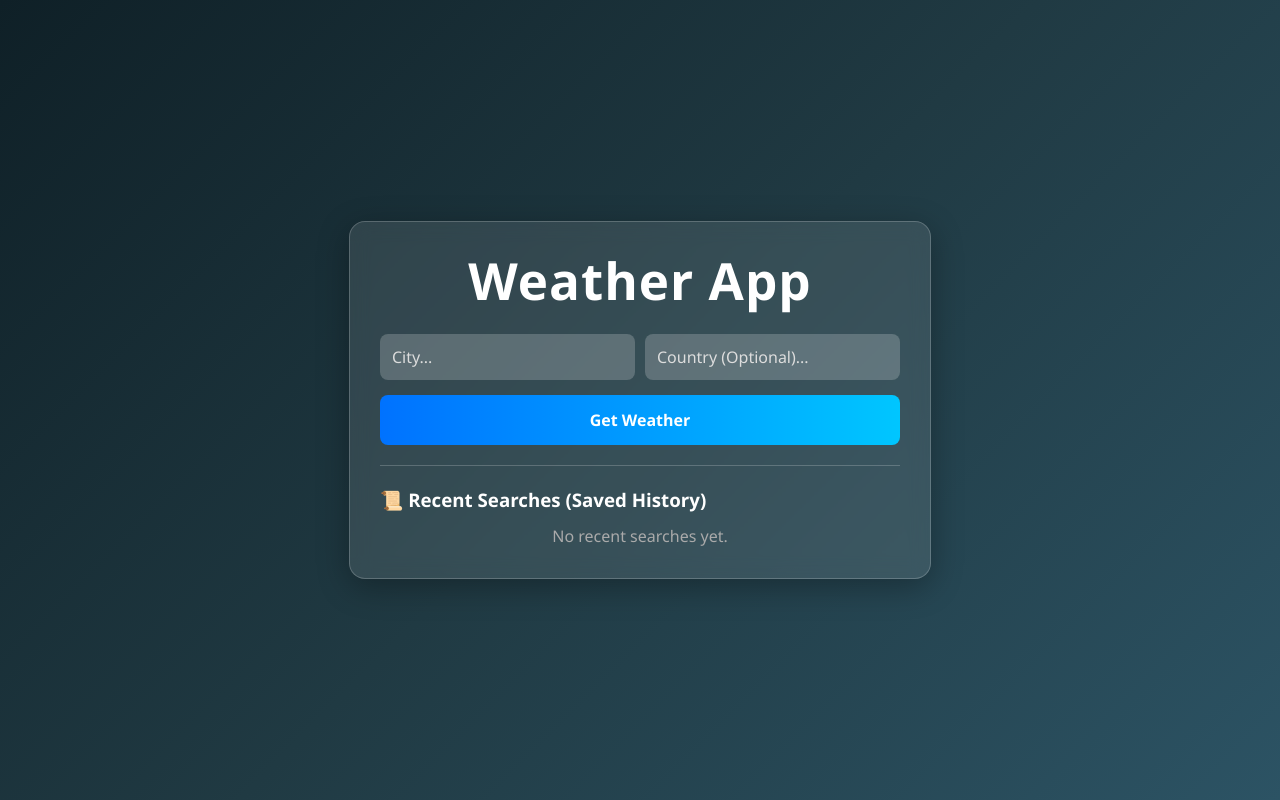
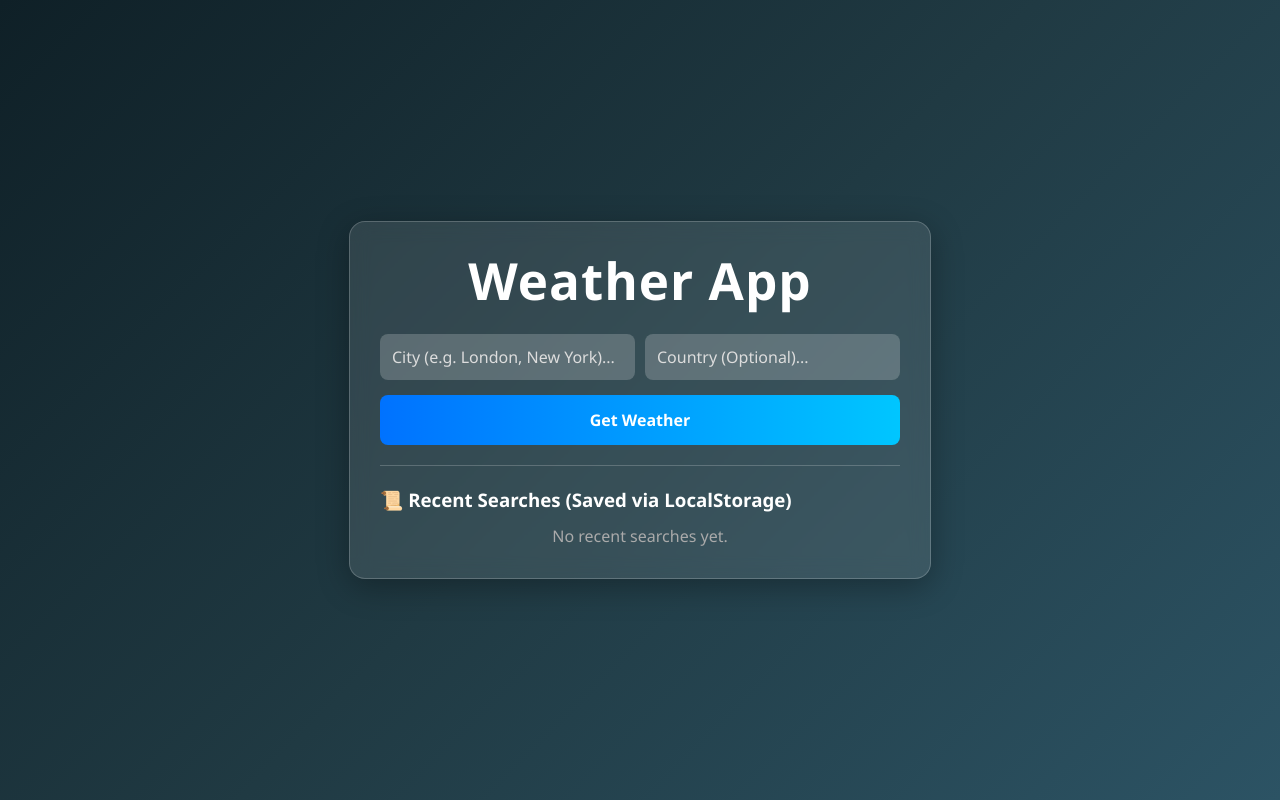
Before and after one commit to fatimahaider786/reactjs.weather, a React (Vite) app: page / in a window 1280 px wide. Built offline with nearby package versions, Linux system fonts and the light colour scheme.

Commit message:
fixed: removed backend dependency and added global weather API

```diff
--- a/src/App.jsx
+++ b/src/App.jsx
@@ -11,7 +11,7 @@ function App() {
   const [error, setError] = useState("");
   const [loading, setLoading] = useState(false);
 
-  // Local Storage se history load karein taake Vercel par live history dikhe bina backend ke!
+  // Browser ki Local Storage se history load karein (Bina backend ke history dikhane ke liye!)
   const loadLocalHistory = () => {
     const savedHistory = localStorage.getItem("weather_history");
     if (savedHistory) {
@@ -31,14 +31,14 @@ function App() {
     setLocationData(null);
 
     try {
-      // Direct use that same Railway API which backend was using! No need for API key configurations.
-      const response = await axios.get(`https://p2pclouds.up.railway.app/v1/learn/weather?city=${city}`);
+
+      const response = await axios.get(`https://api.weatherapi.com/v1/current.json?key=719df68903e144a29a0120015241606&q=${city}`);
 
       if (response.data && response.data.current) {
         setWeatherData(response.data.current);
         setLocationData(response.data.location);
 
-        // Save to browser LocalStorage automatically to show recent searches on Vercel
+        // Browser ke LocalStorage mein recent search automatic save karein
         const newLog = {
           city: response.data.location.name,
           country: response.data.location.country,
@@ -46,15 +46,20 @@ function App() {
         };
 
         let currentHistory = localStorage.getItem("weather_history") ? JSON.parse(localStorage.getItem("weather_history")) : [];
+
+
+        currentHistory = currentHistory.filter(item => item.city.toLowerCase() !== newLog.city.toLowerCase());
+
         currentHistory.unshift(newLog);
-        if (currentHistory.length > 5) currentHistory.pop(); // Limit to 5
+        if (currentHistory.length > 5) currentHistory.pop(); // Sirf top 5 searches dikhane ke liye
+
         localStorage.setItem("weather_history", JSON.stringify(currentHistory));
         setHistory(currentHistory);
       } else {
-        throw new Error("Invalid Data Structure");
+        throw new Error("Invalid Data");
       }
     } catch (err) {
-      setError("City not found! Please check spelling.");
+      setError("City not found! Please check the spelling globally (e.g. London, Tokyo, Paris).");
     } finally {
       setLoading(false);
     }
@@ -67,7 +72,7 @@ function App() {
 
         <form className="form" onSubmit={handleSubmit}>
           <div className="input-group">
-            <input type="text" placeholder="City..." value={city} onChange={(e) => setCity(e.target.value)} required />
+            <input type="text" placeholder="City (e.g. London, New York)..." value={city} onChange={(e) => setCity(e.target.value)} required />
             <input type="text" placeholder="Country (Optional)..." value={countryInput} onChange={(e) => setCountryInput(e.target.value)} />
           </div>
           <button type="submit" className="search-btn">{loading ? "Searching..." : "Get Weather"}</button>
@@ -83,7 +88,7 @@ function App() {
                 <span className="celsius">{weatherData.temp_c}°C</span>
                 <span className="fahrenheit"> / {weatherData.temp_f}°F</span>
               </div>
-              <span className="status-tag">☀️ Day Time</span>
+              <span className="status-tag">☀️ Live Data</span>
             </div>
 
             <div className="weather-grid">
@@ -110,7 +115,7 @@ function App() {
         <hr className="divider" />
 
         <div className="history-section">
-          <h3>📜 Recent Searches (Saved History)</h3>
+          <h3>📜 Recent Searches (Saved via LocalStorage)</h3>
           {history.length === 0 ? (
             <p style={{ color: '#aaa', marginTop: '10px', textAlign: 'center' }}>No recent searches yet.</p>
           ) : (
```
